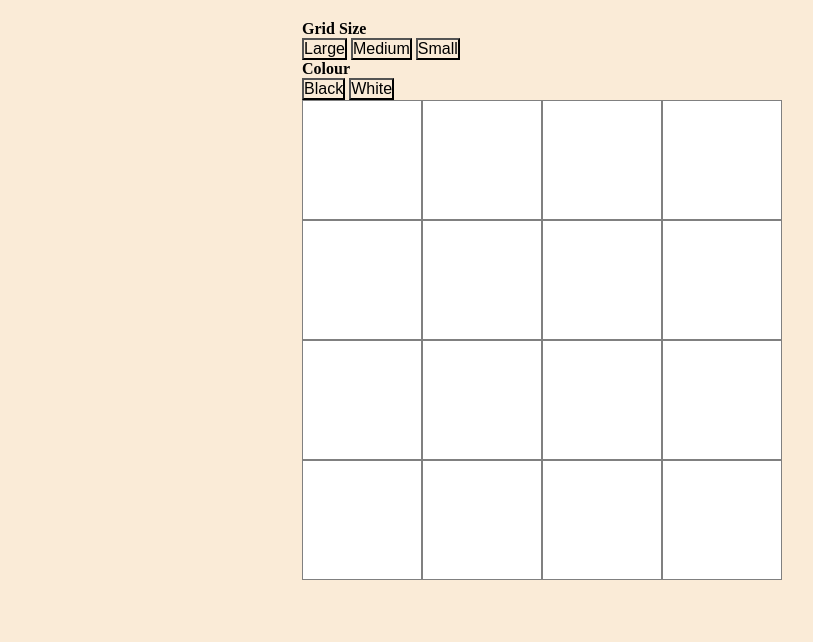
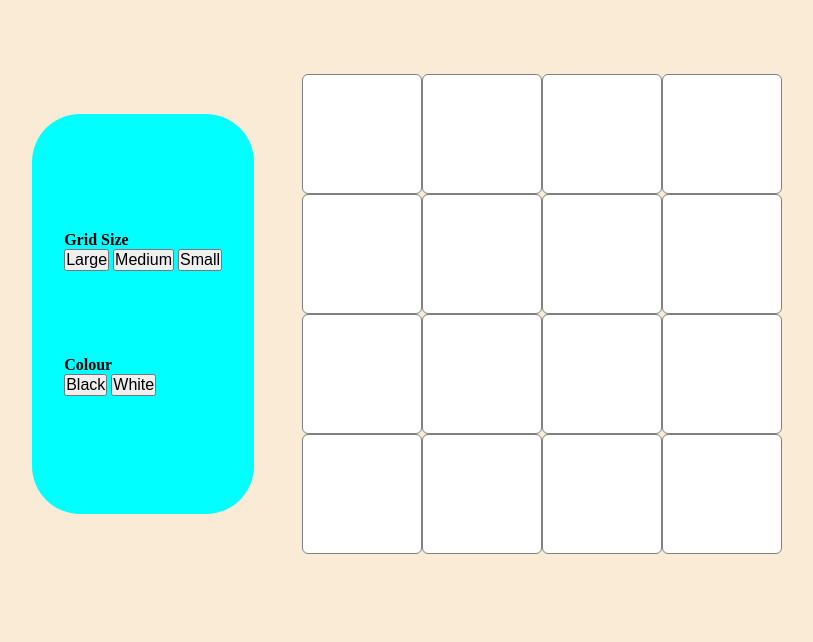
Before and after one commit to StefanTampu/etch-a-sketch, a plain HTML site: page index.html in a window 1280 px wide. Shown: the part 158-800 px from the top of the page, without its empty margins (98-911 px from the left). Drawn offline with Linux system fonts and the light colour scheme.

Commit message:
Create hidden div, position main elements using flexbox

```diff
--- a/index.html
+++ b/index.html
@@ -12,7 +12,7 @@
             <h1>Etch-A-Sketch</h1>
         </header>
         <main>
-            <div id="options">
+            <div class="options">
                 <div id="grid-dimensions">
                     <h3>Grid Size</h3>
                     <button id="large">Large</button>
@@ -26,6 +26,14 @@
                 </div>
             </div>
             <div id="sketch-container"></div>
+            <div class="hidden options">
+                <div id="grid-dimensions">
+                    <h3>Grid </h3>
+                    <button id="large">Large</button>
+                    <button id="medium">Medium</button>
+                    <button id="small">Small</button>
+                </div>
+            </div>
         </main>
     </body>
     <script src="etch-sketch.js"></script>
--- a/style.css
+++ b/style.css
@@ -3,7 +3,6 @@
     padding: 0;
     margin: 0;
     font-size: 16px;
-    background-color: antiquewhite;
 }
 
 body {
@@ -13,6 +12,7 @@ body {
     flex-direction: column;
     align-items: center;
     justify-content: space-evenly;
+    background-color: antiquewhite;
 }
 
 
@@ -20,12 +20,33 @@ h1 {
     font-size: 3rem;
 }
 
+main {
+    width: 100%;
+    display: flex;
+    justify-content: center;
+    gap: 3rem;
+
+}
+
+.options{
+    margin-top: 5vh;
+    height: 50vh;
+    display: flex;
+    flex-direction: column;
+    justify-content: space-evenly;
+    padding: 2rem;
+    border-radius: 3rem;
+    background-color: aqua;
+}
+
+
 #sketch-container {
     width: 60vh;
     height: 60vh;
     display: flex;
     flex-direction: column;
 }
+
 
 .row {
     display: flex;
@@ -38,4 +59,9 @@ h1 {
     background-color: white;
     border: 1px solid gray;
     transition: 1.5s;
+    border-radius: 6px;
 }
+
+.hidden {
+    visibility: hidden;
+}
```
